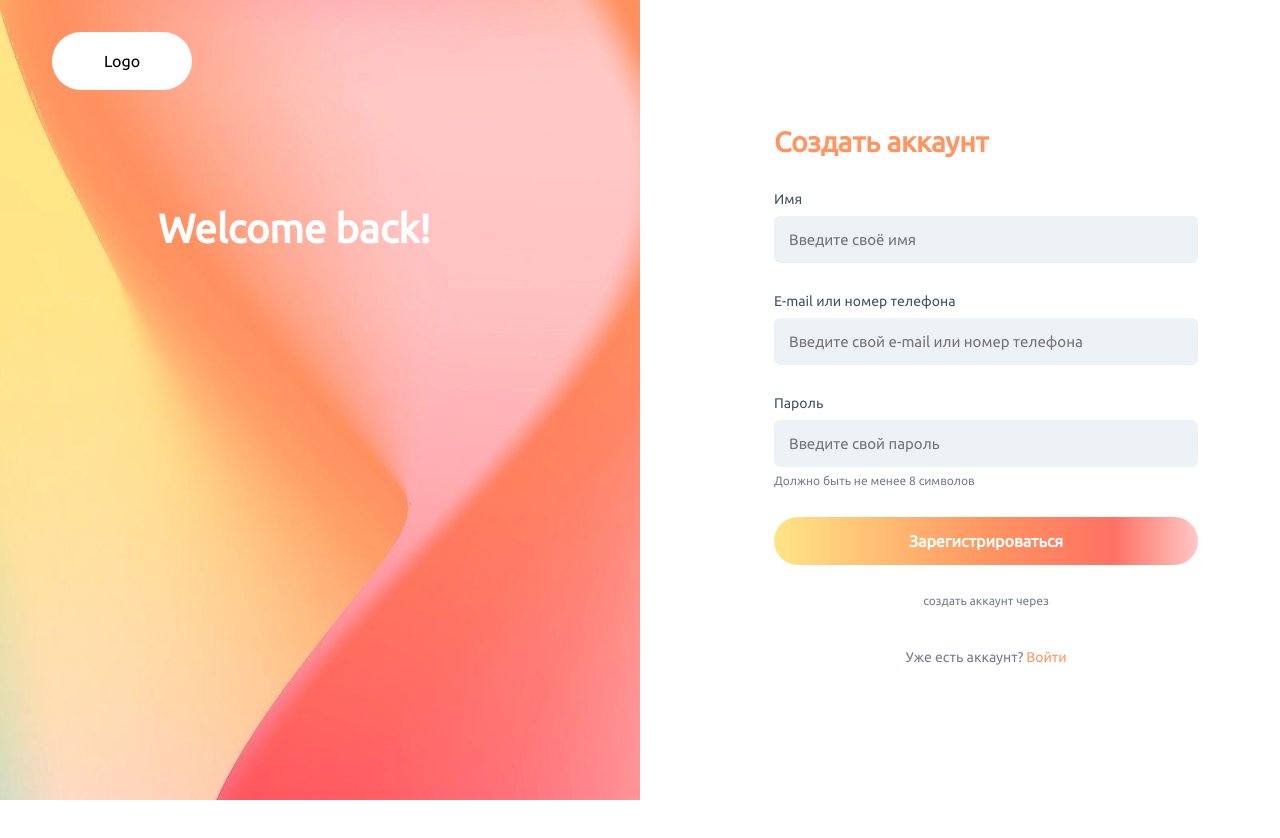
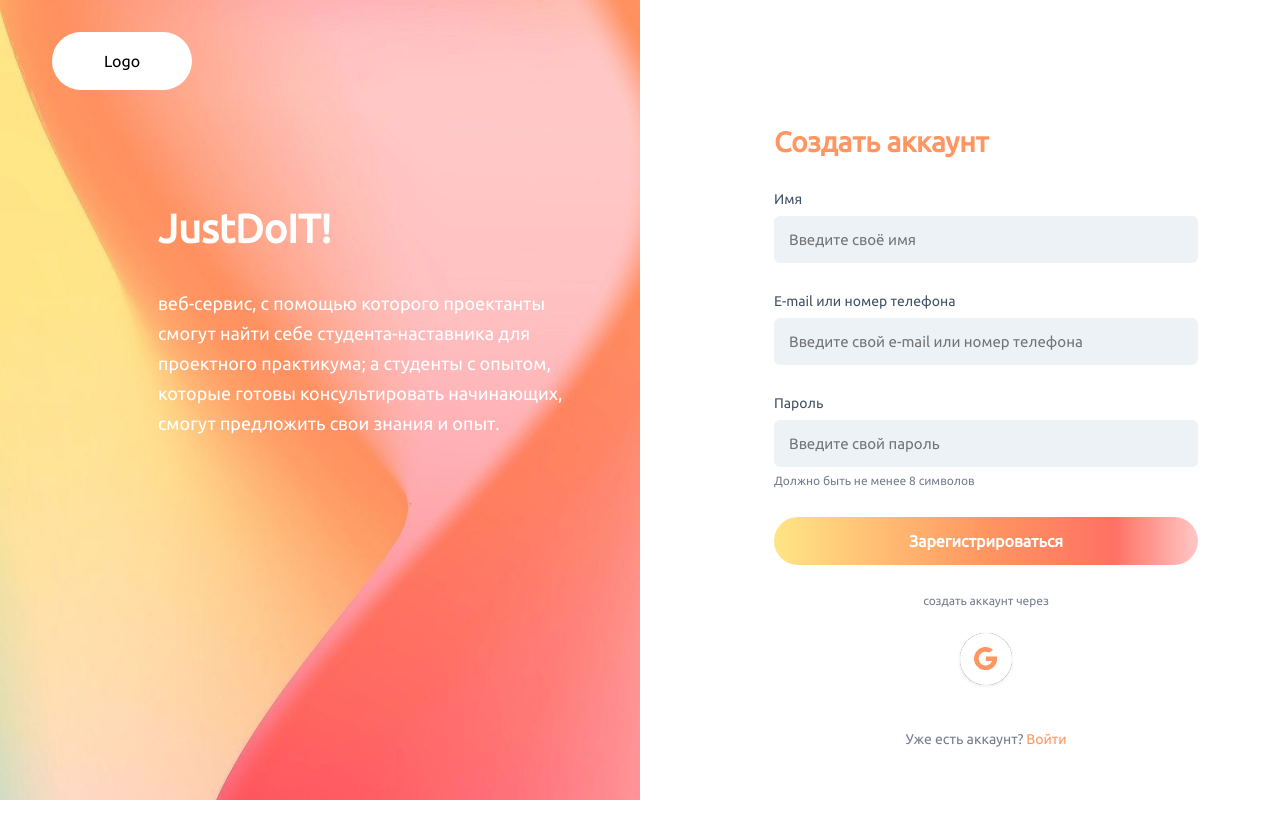
Before and after one commit to EgorVereshko/JustDoIT-project, a plain HTML site: page registration.html in a window 1280 px wide. Before the commit the page ends 800 px from the top, so only its background shows below. Drawn offline with Linux system fonts and the light colour scheme.

Commit message:
registration

```diff
--- a/registration.html
+++ b/registration.html
@@ -6,6 +6,7 @@
     <title>Document</title>
     <link rel="stylesheet" href="css/normalize.css">
     <link rel="stylesheet" href="css/style.css">
+    <link rel="stylesheet" href="css/media.css">
     <link rel="preconnect" href="https://fonts.googleapis.com">
     <link rel="preconnect" href="https://fonts.gstatic.com" crossorigin>
     <link href="https://fonts.googleapis.com/css2?family=Ubuntu&display=swap" rel="stylesheet">
@@ -15,7 +16,14 @@
         <section id="content" class="content flex">
             <ul class="content__left list-reset">
                 <a href="#" class="logo">Logo</a>
-                <h1 class="content__left_title">Welcome back!</h1>
+                <h1 class="content__left_title">JustDoIT!</h1>
+                <p class="content__left_descr">
+                    веб-сервис, с помощью которого проектанты
+                    смогут найти себе студента-наставника для
+                    проектного практикума; а студенты с опытом,
+                    которые готовы консультировать начинающих,
+                    смогут предложить свои знания и опыт.
+                </p>
             </ul>
 
             <ul class="content__right registration-content__right list-reset">
@@ -32,6 +40,38 @@
                     <span class="registration-content__form_link">Должно быть не менее 8 символов</span>
                     <button class="btn btn-reset">Зарегистрироваться</button>
                     <a href="#" class="content__form_link create-account">создать аккаунт через</a>
+                    <svg class="google-icon" width="58" height="58" viewBox="0 0 58 58" fill="none" xmlns="http://www.w3.org/2000/svg">
+                        <a href="#">
+                            <g filter="url(#filter0_dd_175_1893)">
+                            <rect x="3" y="2" width="52" height="52" rx="26" fill="white"/>
+                            </g>
+                            <g clip-path="url(#clip0_175_1893)">
+                            <path d="M22.1376 30.0091L21.3307 33.0215L18.3814 33.0839C17.4999 31.4491 17 29.5786 17 27.591C17 25.6689 17.4674 23.8564 18.296 22.2604H18.2966L20.9223 22.7418L22.0726 25.3518C21.8318 26.0536 21.7006 26.807 21.7006 27.591C21.7007 28.4418 21.8548 29.257 22.1376 30.0091Z" fill="#FF9661"/>
+                            <path d="M39.9792 25.4254C40.1123 26.1265 40.1817 26.8506 40.1817 27.5907C40.1817 28.4205 40.0945 29.23 39.9283 30.0108C39.364 32.6678 37.8897 34.9879 35.8473 36.6297L35.8466 36.6291L32.5394 36.4603L32.0714 33.5384C33.4266 32.7436 34.4857 31.4998 35.0436 30.0108H28.8456V25.4254H35.134H39.9792Z" fill="#FF9661"/>
+                            <path d="M35.8466 36.6294L35.8473 36.63C33.8609 38.2266 31.3376 39.1819 28.5908 39.1819C24.1767 39.1819 20.339 36.7147 18.3813 33.0839L22.1375 30.0092C23.1164 32.6216 25.6364 34.4812 28.5908 34.4812C29.8607 34.4812 31.0504 34.138 32.0713 33.5387L35.8466 36.6294Z" fill="#FF9661"/>
+                            <path d="M35.9894 18.6684L32.2344 21.7426C31.1779 21.0822 29.9289 20.7007 28.5909 20.7007C25.5696 20.7007 23.0024 22.6456 22.0726 25.3517L18.2967 22.2604H18.296C20.2251 18.5411 24.1112 16 28.5909 16C31.4033 16 33.982 17.0018 35.9894 18.6684Z" fill="#FF9661"/>
+                            </g>
+                            <defs>
+                            <filter id="filter0_dd_175_1893" x="0" y="0" width="58" height="58" filterUnits="userSpaceOnUse" color-interpolation-filters="sRGB">
+                            <feFlood flood-opacity="0" result="BackgroundImageFix"/>
+                            <feColorMatrix in="SourceAlpha" type="matrix" values="0 0 0 0 0 0 0 0 0 0 0 0 0 0 0 0 0 0 127 0" result="hardAlpha"/>
+                            <feOffset dy="1"/>
+                            <feGaussianBlur stdDeviation="1.5"/>
+                            <feColorMatrix type="matrix" values="0 0 0 0 0.196078 0 0 0 0 0.196078 0 0 0 0 0.278431 0 0 0 0.1 0"/>
+                            <feBlend mode="normal" in2="BackgroundImageFix" result="effect1_dropShadow_175_1893"/>
+                            <feColorMatrix in="SourceAlpha" type="matrix" values="0 0 0 0 0 0 0 0 0 0 0 0 0 0 0 0 0 0 127 0" result="hardAlpha"/>
+                            <feOffset/>
+                            <feGaussianBlur stdDeviation="0.5"/>
+                            <feColorMatrix type="matrix" values="0 0 0 0 0.0470588 0 0 0 0 0.101961 0 0 0 0 0.294118 0 0 0 0.2 0"/>
+                            <feBlend mode="normal" in2="effect1_dropShadow_175_1893" result="effect2_dropShadow_175_1893"/>
+                            <feBlend mode="normal" in="SourceGraphic" in2="effect2_dropShadow_175_1893" result="shape"/>
+                            </filter>
+                            <clipPath id="clip0_175_1893">
+                            <rect width="23.1818" height="23.1818" fill="white" transform="translate(17 16)"/>
+                            </clipPath>
+                            </defs>
+                        </a>
+                    </svg>
                     <div class="flex content__form_link-extra">
                         <span href="#" class="existing-account">Уже есть аккаунт?</span>
                         &nbsp;
```
